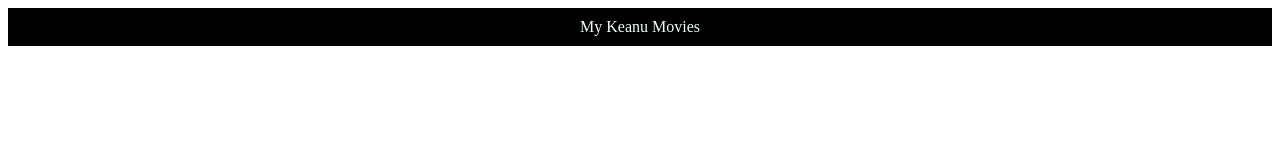
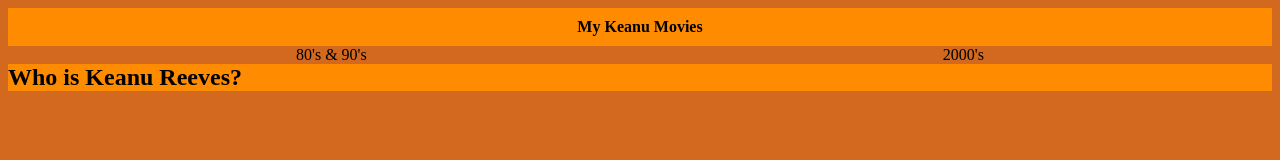
Before and after one commit to deusexmachina1999/my-keanu-movies, a plain HTML site: page index.html in a window 1280 px wide. Drawn offline with Linux system fonts and the light colour scheme.

Commit message:
Organization and starting nav bar

```diff
--- a/index.css
+++ b/index.css
@@ -1,10 +1,36 @@
 header {
-    background-color: black;
-    color: azure;
+    background-color:darkorange;
+    color:black;
     text-align: center;
     size: 10px;
-    margin-top: 0px;
+    margin-top: 0%;
     margin-left: 0px;
     margin-right: 0px;
     padding: 10px;
 }
+
+main {
+   background-color:darkorange;
+
+}
+
+html {
+    background-color:chocolate;
+}
+
+h2 {
+    margin: 0;
+}
+
+nav {
+    display: flex;
+    justify-content: space-around;
+}
+
+nav a {
+    border: 2px solid black;
+    text-decoration: none;
+    display: block;
+    color: black;
+border: 5px;
+}
--- a/index.html
+++ b/index.html
@@ -1,5 +1,6 @@
 <!DOCTYPE html>
 <html lang="en">
+
 <head>
     <meta charset="UTF-8">
     <meta http-equiv="X-UA-Compatible" content="IE=edge">
@@ -7,7 +8,13 @@
     <link rel="stylesheet" href="index.css">
     <title>My Keanu Movies - Main</title>
 </head>
-<body>
-    <header> My Keanu Movies</header>
-</body>
+<header><b> My Keanu Movies</b></header>
+<nav>
+    <a href="80s-90s.html">80's & 90's</a>
+    <a href="2000s.html">2000's</a>
+</nav>
+<main>
+<h2><b> Who is Keanu Reeves?</b></h2>
+</main>
+
 </html>
```
Also changed, not shown: btea.html (added), constantine.html (added), johnwick.html (added), pointbreak.html (added), pre-y2k.html (added), speed.html (added), thematrix.html (added), thiscentury.html (added).
